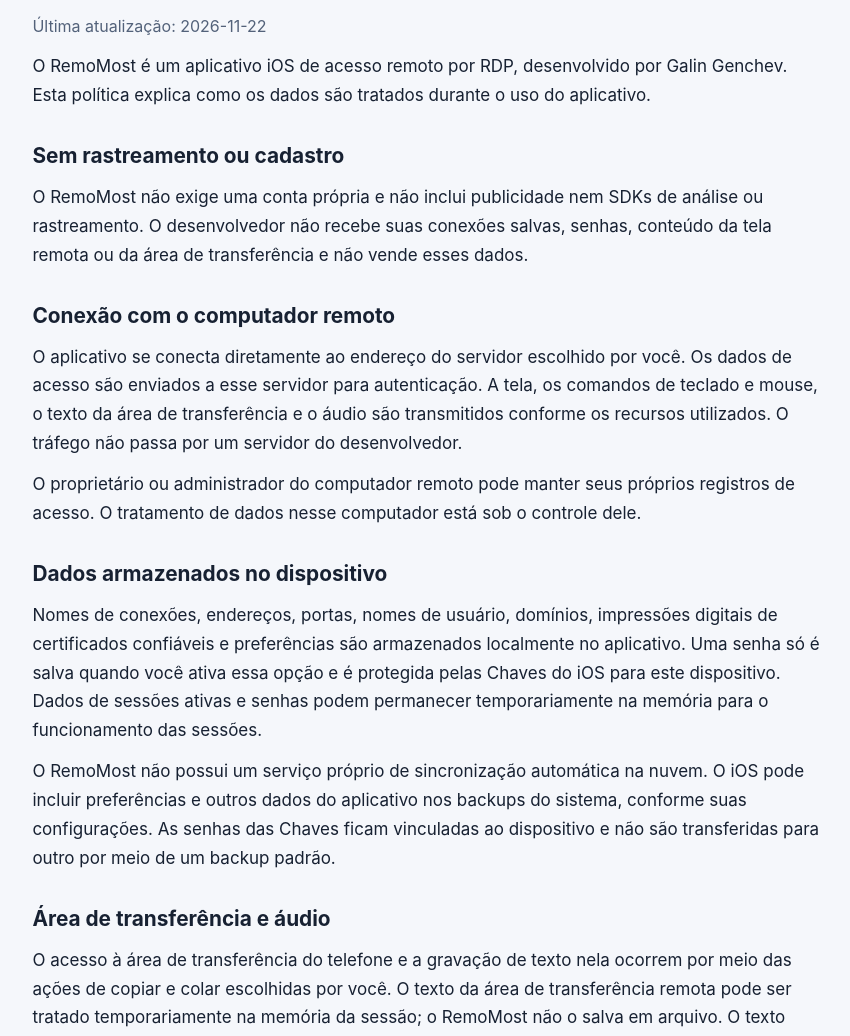
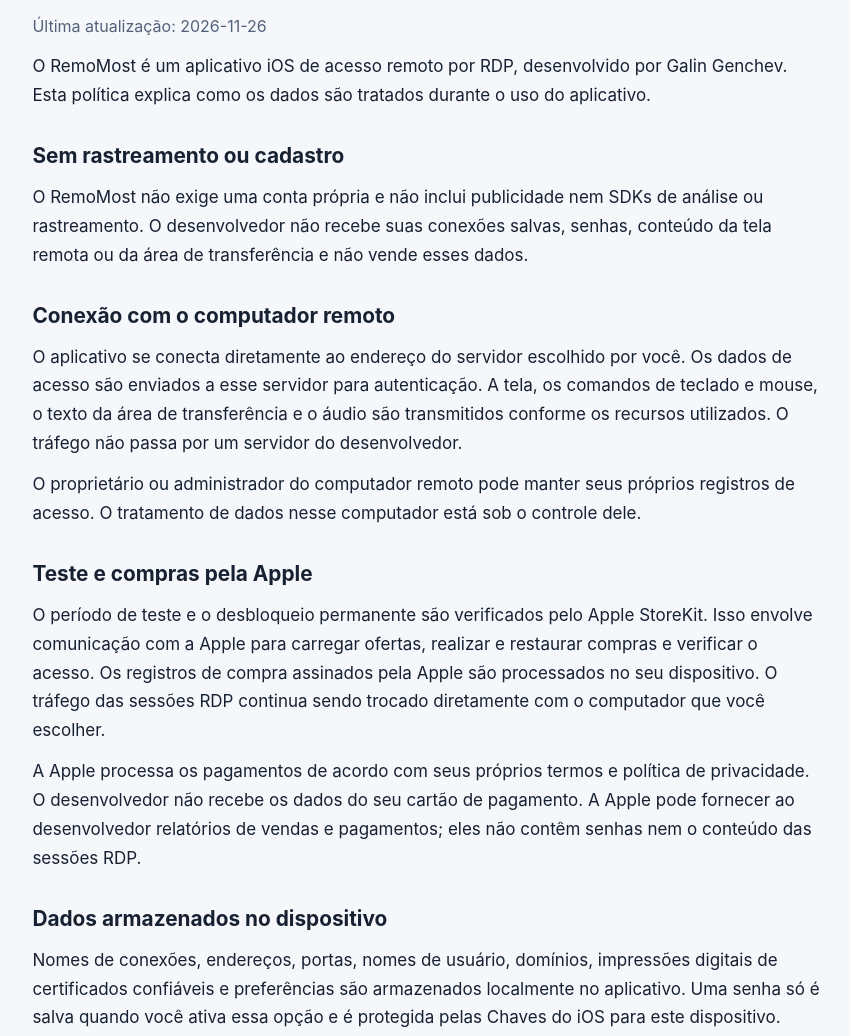
Before and after one commit to g1kata/remomost-support, a plain HTML site: page docs/privacy/pt-BR/index.html in a window 1280 px wide. Shown: the part 261-1297 px from the top of the page, without its empty margins (214-1064 px from the left). Drawn offline with Linux system fonts and the light colour scheme.

Commit message:
Update Portuguese privacy policy for StoreKit purchases

```diff
--- a/docs/privacy/pt-BR/index.html
+++ b/docs/privacy/pt-BR/index.html
@@ -42,12 +42,14 @@ footer { margin-top: 2.5rem; border-top: 1px solid var(--line); padding-top: .5r
 <header><div class="brand">RemoMost</div><nav aria-label="RemoMost"><a href="../../index.html">Suporte</a><a href="./index.html" aria-current="page">Privacidade</a></nav><nav aria-label="Idioma"><a href="../bg/index.html" lang="bg" hreflang="bg">Български</a><a href="../index.html" lang="en" hreflang="en">English</a><a href="../de/index.html" lang="de" hreflang="de">Deutsch</a><a href="../es/index.html" lang="es" hreflang="es">Español</a><a href="../fr/index.html" lang="fr" hreflang="fr">Français</a><a href="../it/index.html" lang="it" hreflang="it">Italiano</a><a href="../ru/index.html" lang="ru" hreflang="ru">Русский</a><a href="../pt-BR/index.html" lang="pt-BR" hreflang="pt-BR" aria-current="page">Português (Brasil)</a></nav></header>
 <main>
 <h1>Política de Privacidade do RemoMost</h1>
-<p class="meta">Última atualização: <time datetime="2026-11-22">2026-11-22</time></p>
+<p class="meta">Última atualização: <time datetime="2026-11-26">2026-11-26</time></p>
 <p>O RemoMost é um aplicativo iOS de acesso remoto por RDP, desenvolvido por Galin Genchev. Esta política explica como os dados são tratados durante o uso do aplicativo.</p>
 <section aria-labelledby="overview"><h2 id="overview">Sem rastreamento ou cadastro</h2>
 <p>O RemoMost não exige uma conta própria e não inclui publicidade nem SDKs de análise ou rastreamento. O desenvolvedor não recebe suas conexões salvas, senhas, conteúdo da tela remota ou da área de transferência e não vende esses dados.</p></section><section aria-labelledby="connections"><h2 id="connections">Conexão com o computador remoto</h2>
 <p>O aplicativo se conecta diretamente ao endereço do servidor escolhido por você. Os dados de acesso são enviados a esse servidor para autenticação. A tela, os comandos de teclado e mouse, o texto da área de transferência e o áudio são transmitidos conforme os recursos utilizados. O tráfego não passa por um servidor do desenvolvedor.</p>
-<p>O proprietário ou administrador do computador remoto pode manter seus próprios registros de acesso. O tratamento de dados nesse computador está sob o controle dele.</p></section><section aria-labelledby="storage"><h2 id="storage">Dados armazenados no dispositivo</h2>
+<p>O proprietário ou administrador do computador remoto pode manter seus próprios registros de acesso. O tratamento de dados nesse computador está sob o controle dele.</p></section><section aria-labelledby="purchases"><h2 id="purchases">Teste e compras pela Apple</h2>
+<p>O período de teste e o desbloqueio permanente são verificados pelo Apple StoreKit. Isso envolve comunicação com a Apple para carregar ofertas, realizar e restaurar compras e verificar o acesso. Os registros de compra assinados pela Apple são processados no seu dispositivo. O tráfego das sessões RDP continua sendo trocado diretamente com o computador que você escolher.</p>
+<p>A Apple processa os pagamentos de acordo com seus próprios termos e política de privacidade. O desenvolvedor não recebe os dados do seu cartão de pagamento. A Apple pode fornecer ao desenvolvedor relatórios de vendas e pagamentos; eles não contêm senhas nem o conteúdo das sessões RDP.</p></section><section aria-labelledby="storage"><h2 id="storage">Dados armazenados no dispositivo</h2>
 <p>Nomes de conexões, endereços, portas, nomes de usuário, domínios, impressões digitais de certificados confiáveis e preferências são armazenados localmente no aplicativo. Uma senha só é salva quando você ativa essa opção e é protegida pelas Chaves do iOS para este dispositivo. Dados de sessões ativas e senhas podem permanecer temporariamente na memória para o funcionamento das sessões.</p>
 <p>O RemoMost não possui um serviço próprio de sincronização automática na nuvem. O iOS pode incluir preferências e outros dados do aplicativo nos backups do sistema, conforme suas configurações. As senhas das Chaves ficam vinculadas ao dispositivo e não são transferidas para outro por meio de um backup padrão.</p></section><section aria-labelledby="clipboard-audio"><h2 id="clipboard-audio">Área de transferência e áudio</h2>
 <p>O acesso à área de transferência do telefone e a gravação de texto nela ocorrem por meio das ações de copiar e colar escolhidas por você. O texto da área de transferência remota pode ser tratado temporariamente na memória da sessão; o RemoMost não o salva em arquivo. O texto colado no Windows pode permanecer na área de transferência dele após a desconexão.</p>
```
